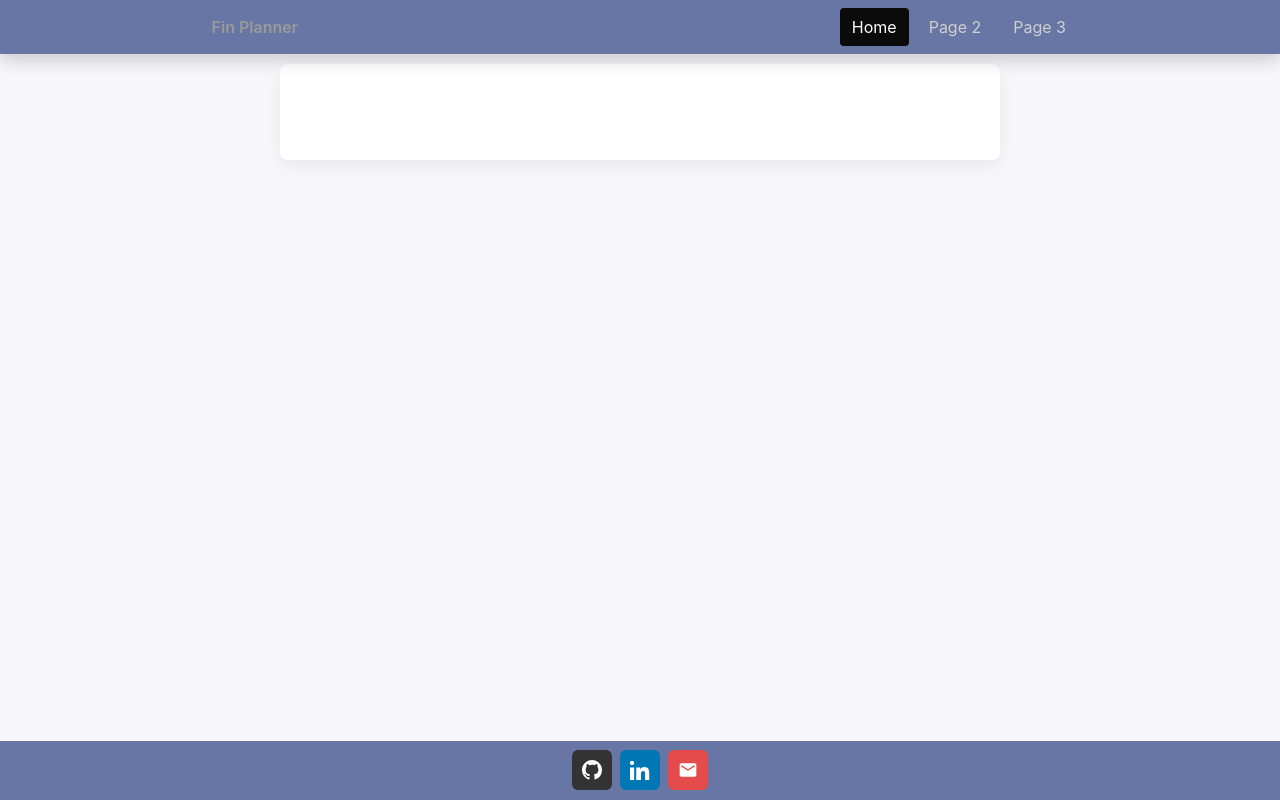
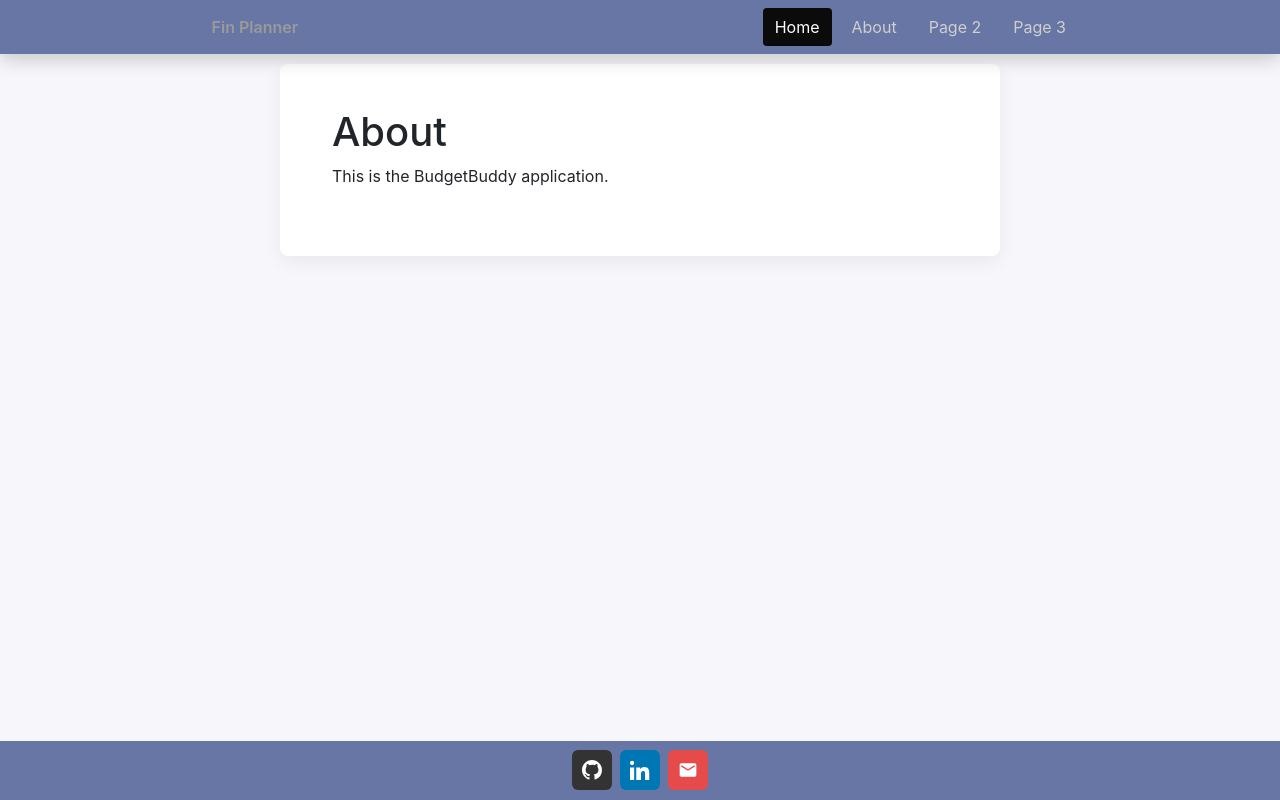
Before and after one commit to skkireeti225/BudgetBuddy, a React (Vite) app in the folder client/: page /about in a window 1280 px wide. Built offline with nearby package versions, Linux system fonts and the light colour scheme; no server answers.

Commit message:
feat: add About page

```diff
--- a/client/src/App.jsx
+++ b/client/src/App.jsx
@@ -1,5 +1,6 @@
 import React, { useEffect, useState } from 'react'
 import { Link, Routes, Route } from 'react-router-dom'
+import About from './pages/About'
 
 
 export default function App() {
@@ -21,7 +22,7 @@ export default function App() {
           <nav className="main-nav" aria-label="Main navigation">
             <ul>
               <li className="active"><Link to="/">Home</Link></li>
-
+              <li><Link to="/about">About</Link></li>
               <li><Link to="/page-2">Page 2</Link></li>
               <li><Link to="/page-3">Page 3</Link></li>
             </ul>
@@ -38,6 +39,7 @@ export default function App() {
             </div>
           } />
 
+          <Route path="/about" element={<About />} />
           <Route path="/page-2" element={<div><h2>Page 2</h2></div>} />
           <Route path="/page-3" element={<div><h2>Page 3</h2></div>} />
         </Routes>
--- /dev/null
+++ b/client/src/pages/About.jsx
@@ -0,0 +1,10 @@
+import React from 'react'
+
+export default function About() {
+  return (
+    <div>
+      <h1>About</h1>
+      <p>This is the BudgetBuddy application.</p>
+    </div>
+  )
+}
```
